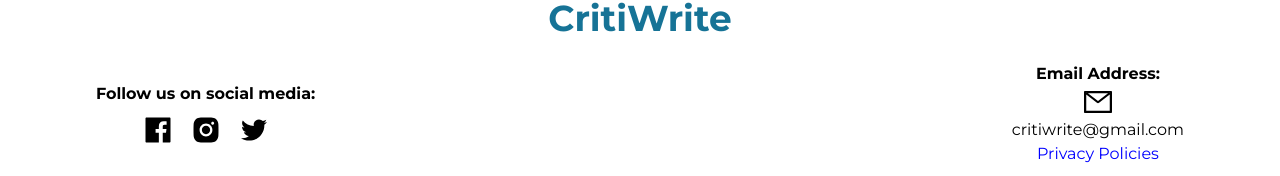
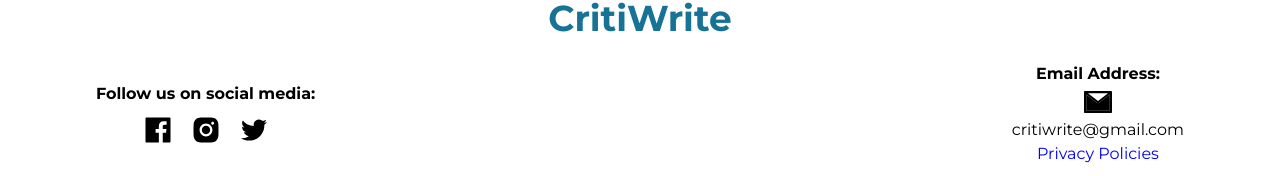
Before and after one commit to boymeetsblockchain/criticwrite, a React (Create React App) app: page / in a window 1280 px wide. Shown: the part 2595-2771 px from the top of the page. Built offline with nearby package versions, Linux system fonts and the light colour scheme.

Commit message:
changed icon

```diff
--- a/src/components/Extras.jsx
+++ b/src/components/Extras.jsx
@@ -5,7 +5,7 @@ const Extras = ()=>{
 	return(
 	<>
 	<hr/>
-	<section className='flex flex-col md:flex-row md:justify-center flex-wrap gap-3'>
+	<section className='flex flex-col md:flex-row md:justify-center  flex-wrap gap-3'>
 		<section className='p-4 md:max-w-[45%] font-sans'>
 			<h1 className='text-[26px] text-[#167396] font-serif font-bold'>HOW IT WORKS</h1>
 			<p>Submitting your essay for evaluation is easy with CritiWrite. Follow these simple steps:</p>
--- a/src/components/Footer.jsx
+++ b/src/components/Footer.jsx
@@ -1,5 +1,5 @@
 import React from 'react';
-import { AiOutlineMail, AiFillFacebook, AiFillInstagram, AiOutlineTwitter } from "react-icons/ai";
+import { AiTwotoneMail, AiFillFacebook, AiFillInstagram, AiOutlineTwitter } from "react-icons/ai";
 import {Link} from 'react-router-dom';
 
 const Footer = () => {
@@ -19,7 +19,7 @@ const Footer = () => {
         </div>
         <div className="address mt-6 md:mt-0 flex items-center flex-col">
           <h2 className='font-bold'>Email Address:</h2>
-          <AiOutlineMail size={32}/>
+          <AiTwotoneMail size={32}/>
           <p>critiwrite@gmail.com</p>
 
           <Link to='/privacy'><p className='text-[blue]'>Privacy Policies</p></Link>
```
